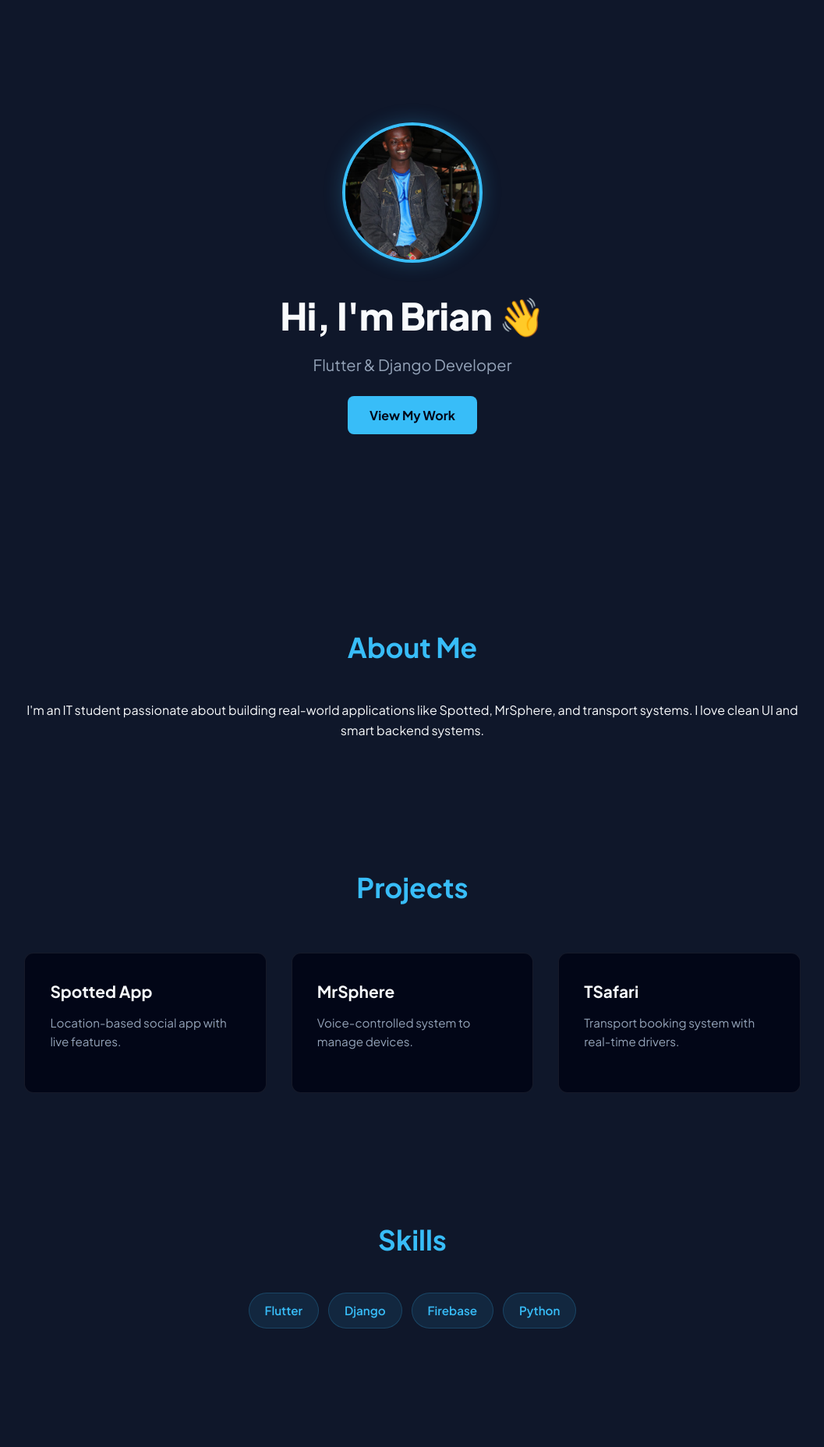
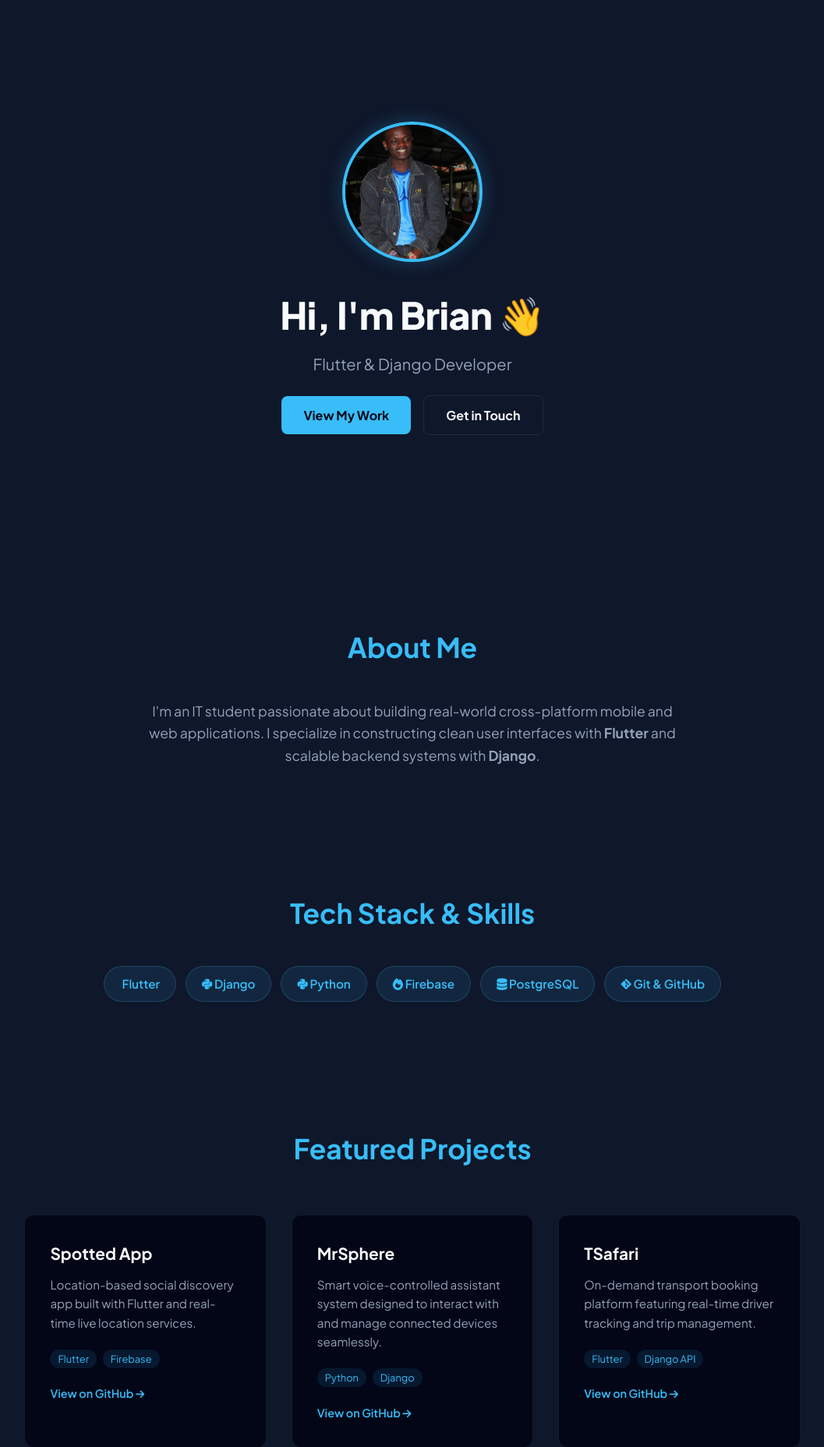
Before and after one commit to MrOrayoh/Portfolio, a Django app: template portfolio/main/templates/main/home.html in a window 1280 px wide. Shown: the part 78-1934 px from the top of the page at 78% size, without its empty margins (111-1168 px from the left). Run offline with Django 5.2, Linux system fonts and the light colour scheme; the template is opened without the code that fills it, so the values that code supplies are empty.

Commit message:
Upgrade home page sections, tech stack badges, and interactive contact cards

```diff
--- a/portfolio/main/templates/main/home.html
+++ b/portfolio/main/templates/main/home.html
@@ -1,67 +1,116 @@
 {% extends 'main/base.html' %}
+{% load static %}
 
 {% block content %}
 
-<!-- HERO -->
+<!-- HERO SECTION -->
 <section class="hero">
     <div class="hero-content">
-        <img src="/static/images/profile.jpg" class="profile-pic">
+        <img src="{% static 'images/profile.jpg' %}" alt="Brian" class="profile-pic">
 
         <h1>Hi, I'm Brian 👋</h1>
         <p class="subtitle">Flutter & Django Developer</p>
 
-        <a href="#projects" class="btn">View My Work</a>
-    </div>
-</section>
-
-<!-- ABOUT -->
-<section id="about" class="section">
-    <h2>About Me</h2>
-    <p>
-        I'm an IT student passionate about building real-world applications like
-        Spotted, MrSphere, and transport systems. I love clean UI and smart backend systems.
-    </p>
-</section>
-
-<!-- PROJECTS -->
-<section id="projects" class="section">
-    <h2>Projects</h2>
-
-    <div class="projects-grid">
-        <div class="card">
-            <h3>Spotted App</h3>
-            <p>Location-based social app with live features.</p>
-        </div>
-
-        <div class="card">
-            <h3>MrSphere</h3>
-            <p>Voice-controlled system to manage devices.</p>
-        </div>
-
-        <div class="card">
-            <h3>TSafari</h3>
-            <p>Transport booking system with real-time drivers.</p>
+        <div class="btn-group">
+            <a href="#projects" class="btn">View My Work</a>
+            <a href="#contact" class="btn btn-secondary">Get in Touch</a>
         </div>
     </div>
 </section>
 
-<!-- SKILLS -->
-<section class="section">
-    <h2>Skills</h2>
+<!-- ABOUT SECTION -->
+<section id="about" class="section">
+    <h2>About Me</h2>
+    <p style="max-width: 700px; margin: 0 auto; color: var(--text-muted); font-size: 1.1rem;">
+        I'm an IT student passionate about building real-world cross-platform mobile and web applications.
+        I specialize in constructing clean user interfaces with <strong>Flutter</strong> and scalable backend systems with <strong>Django</strong>.
+    </p>
+</section>
+
+<!-- SKILLS SECTION -->
+<section id="skills" class="section">
+    <h2>Tech Stack & Skills</h2>
 
     <div class="skills">
-        <span>Flutter</span>
-        <span>Django</span>
-        <span>Firebase</span>
-        <span>Python</span>
+        <span><i class="fab fa-flutter"></i> Flutter</span>
+        <span><i class="fab fa-python"></i> Django</span>
+        <span><i class="fab fa-python"></i> Python</span>
+        <span><i class="fas fa-fire"></i> Firebase</span>
+        <span><i class="fas fa-database"></i> PostgreSQL</span>
+        <span><i class="fab fa-git-alt"></i> Git & GitHub</span>
     </div>
 </section>
 
-<!-- CONTACT -->
+<!-- PROJECTS SECTION -->
+<section id="projects" class="section">
+    <h2>Featured Projects</h2>
+
+    <div class="projects-grid">
+        <!-- Project 1 -->
+        <div class="card">
+            <h3>Spotted App</h3>
+            <p>Location-based social discovery app built with Flutter and real-time live location services.</p>
+            <div style="margin-bottom: 1.25rem;">
+                <span style="font-size: 0.8rem; padding: 4px 10px; background: rgba(56, 189, 248, 0.1); color: var(--primary); border-radius: 12px; margin-right: 5px;">Flutter</span>
+                <span style="font-size: 0.8rem; padding: 4px 10px; background: rgba(56, 189, 248, 0.1); color: var(--primary); border-radius: 12px;">Firebase</span>
+            </div>
+            <a href="https://github.com/MrOrayoh" target="_blank" style="color: var(--primary); text-decoration: none; font-weight: 600; font-size: 0.9rem;">
+                View on GitHub <i class="fas fa-arrow-right" style="font-size: 0.8rem;"></i>
+            </a>
+        </div>
+
+        <!-- Project 2 -->
+        <div class="card">
+            <h3>MrSphere</h3>
+            <p>Smart voice-controlled assistant system designed to interact with and manage connected devices seamlessly.</p>
+            <div style="margin-bottom: 1.25rem;">
+                <span style="font-size: 0.8rem; padding: 4px 10px; background: rgba(56, 189, 248, 0.1); color: var(--primary); border-radius: 12px; margin-right: 5px;">Python</span>
+                <span style="font-size: 0.8rem; padding: 4px 10px; background: rgba(56, 189, 248, 0.1); color: var(--primary); border-radius: 12px;">Django</span>
+            </div>
+            <a href="https://github.com/MrOrayoh" target="_blank" style="color: var(--primary); text-decoration: none; font-weight: 600; font-size: 0.9rem;">
+                View on GitHub <i class="fas fa-arrow-right" style="font-size: 0.8rem;"></i>
+            </a>
+        </div>
+
+        <!-- Project 3 -->
+        <div class="card">
+            <h3>TSafari</h3>
+            <p>On-demand transport booking platform featuring real-time driver tracking and trip management.</p>
+            <div style="margin-bottom: 1.25rem;">
+                <span style="font-size: 0.8rem; padding: 4px 10px; background: rgba(56, 189, 248, 0.1); color: var(--primary); border-radius: 12px; margin-right: 5px;">Flutter</span>
+                <span style="font-size: 0.8rem; padding: 4px 10px; background: rgba(56, 189, 248, 0.1); color: var(--primary); border-radius: 12px;">Django API</span>
+            </div>
+            <a href="https://github.com/MrOrayoh" target="_blank" style="color: var(--primary); text-decoration: none; font-weight: 600; font-size: 0.9rem;">
+                View on GitHub <i class="fas fa-arrow-right" style="font-size: 0.8rem;"></i>
+            </a>
+        </div>
+    </div>
+</section>
+
+<!-- CONTACT SECTION -->
 <section id="contact" class="section">
-    <h2>Contact</h2>
-    <p>Email: odhiambobran004@gmail.com</p>
-    <p>WhatsApp: +25411736502</p>
+    <h2>Let's Work Together</h2>
+    <p style="color: var(--text-muted); margin-bottom: 2rem;">
+        Have a project idea or want to collaborate? Feel free to reach out directly.
+    </p>
+
+    <div style="display: flex; gap: 1.5rem; justify-content: center; flex-wrap: wrap;">
+        <a href="mailto:odhiambobran004@gmail.com" class="card" style="text-decoration: none; display: flex; align-items: center; gap: 1rem; padding: 1.2rem 2rem; min-width: 250px;">
+            <i class="fas fa-envelope" style="font-size: 1.5rem; color: var(--primary);"></i>
+            <div>
+                <h4 style="color: var(--text-main); margin: 0;">Email Me</h4>
+                <span style="color: var(--text-muted); font-size: 0.85rem;">odhiambobran004@gmail.com</span>
+            </div>
+        </a>
+
+        <a href="https://wa.me/25411736502" target="_blank" class="card" style="text-decoration: none; display: flex; align-items: center; gap: 1rem; padding: 1.2rem 2rem; min-width: 250px;">
+            <i class="fab fa-whatsapp" style="font-size: 1.5rem; color: var(--accent);"></i>
+            <div>
+                <h4 style="color: var(--text-main); margin: 0;">WhatsApp</h4>
+                <span style="color: var(--text-muted); font-size: 0.85rem;">+254 117 365 02</span>
+            </div>
+        </a>
+    </div>
 </section>
 
 {% endblock %}
```
